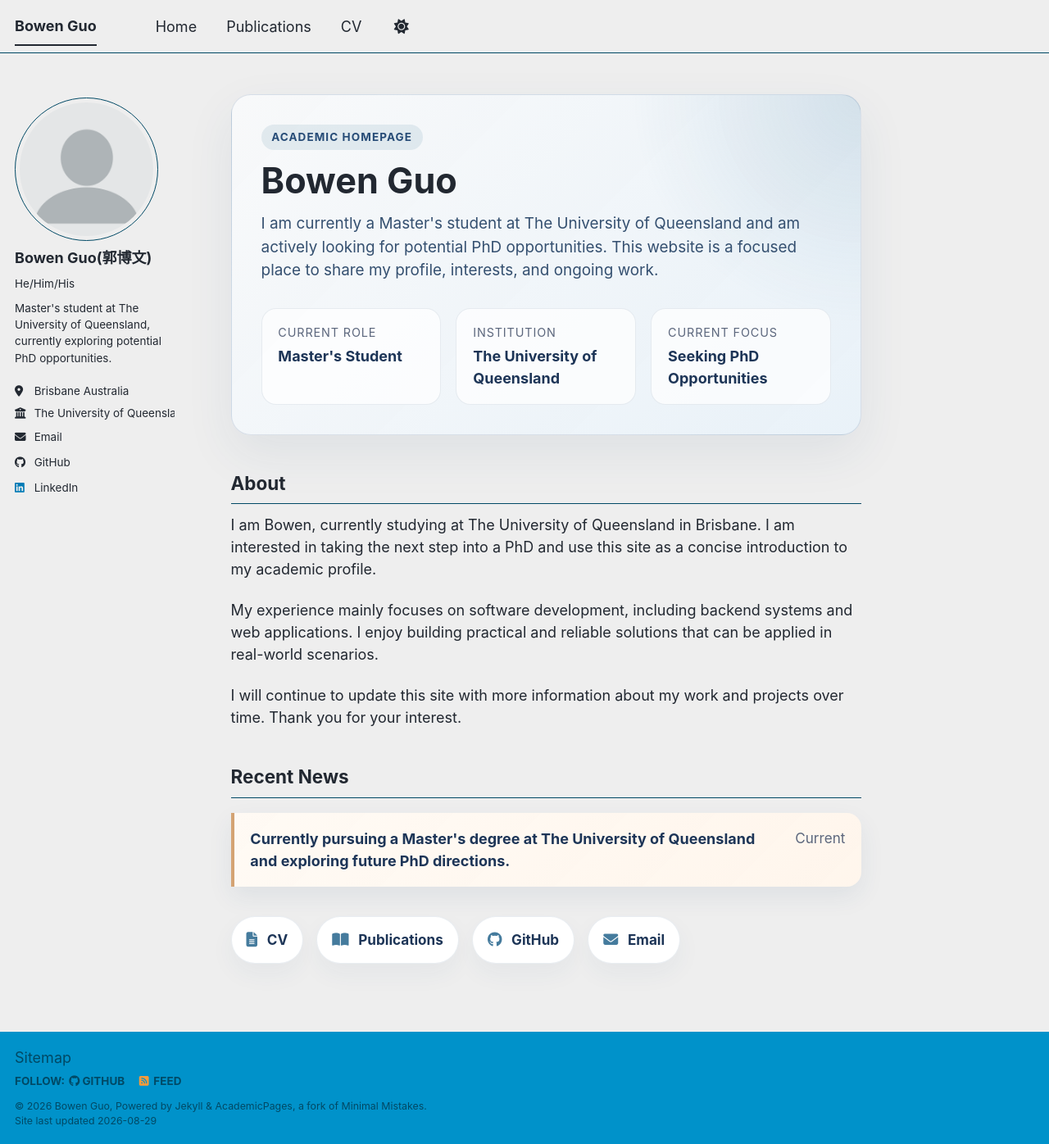
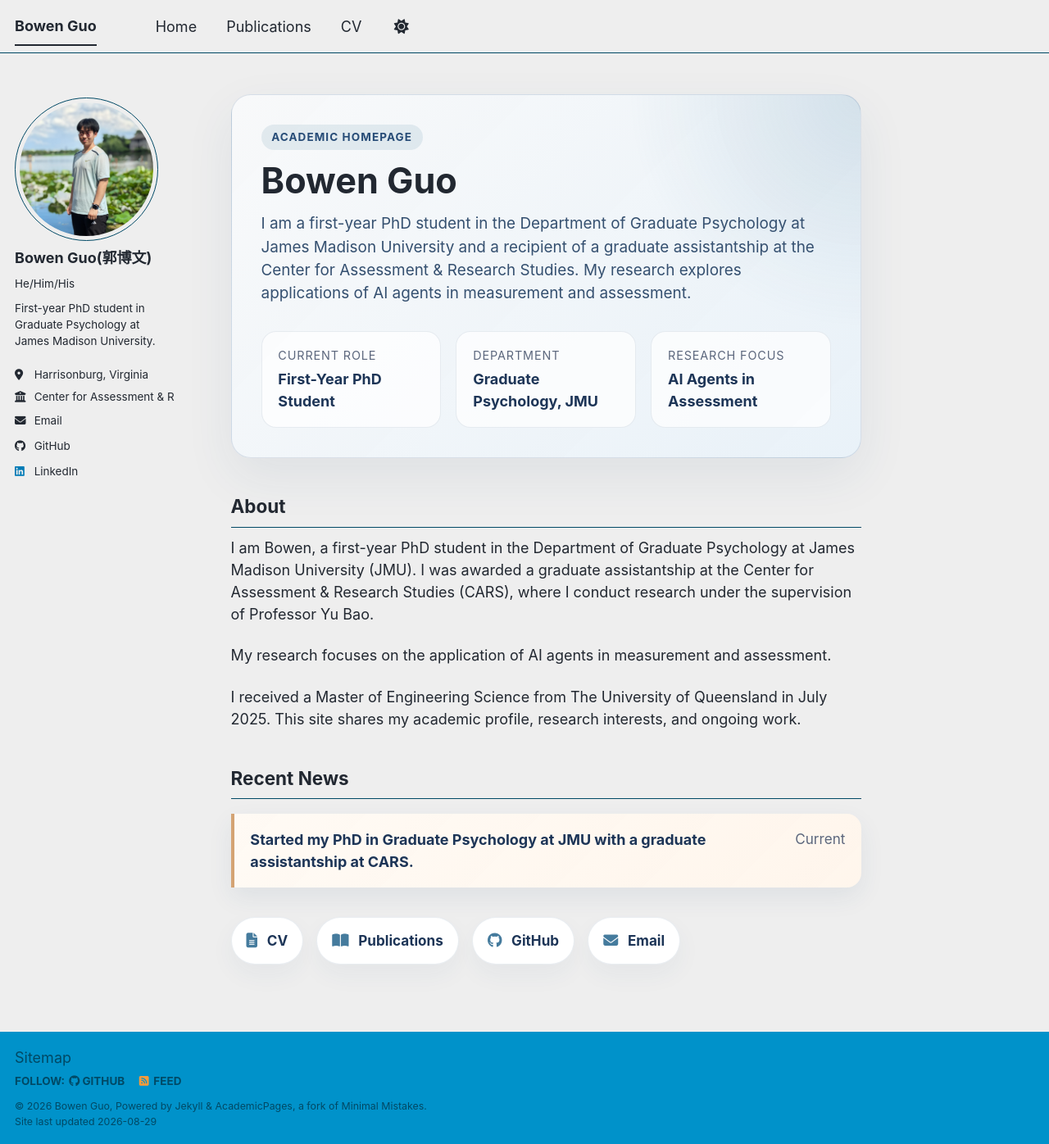
Before and after one commit to WithoutBug8/WithoutBug8.github.io, a Jekyll site: the page built from _pages/about.md, in a window 1280 px wide and 1396 px high. Shown: the whole window at 82% size. Built offline with Jekyll 4.4.1, drawn with Linux system fonts in a browser that asks for light colours; a script bundle is joined from its source files by our own code; library files that are not in the unit come from our copies.

Commit message:
Update new info

```diff
--- a/_config.yml
+++ b/_config.yml
@@ -23,12 +23,12 @@ repository               : "academicpages/academicpages.github.io"
 #               Additional customization can be done by editing /_includes/author-profile.html
 author:
   # Biographic information
-  avatar           : "profile.png"
+  avatar           : "selfie.JPG"
   name             : "Bowen Guo(郭博文)"
   pronouns         : "He/Him/His"
-  location         : "Brisbane Australia"
-  employer         : "The University of Queensland"
-  bio              : "Master's student at The University of Queensland, currently exploring potential PhD opportunities."
+  location         : "Harrisonburg, Virginia"
+  employer         : "Center for Assessment & Research Studies, James Madison University"
+  bio              : "First-year PhD student in Graduate Psychology at James Madison University."
   uri              : # URL
   email            : "vn84t6@dukes.jmu.edu"
 
--- a/_pages/about.md
+++ b/_pages/about.md
@@ -11,39 +11,39 @@ redirect_from:
   <span class="home-hero__eyebrow">Academic Homepage</span>
   <h1 class="home-hero__title">Bowen Guo</h1>
   <p class="home-hero__lead">
-    I am currently a Master's student at The University of Queensland and am actively looking for potential PhD opportunities.
-    This website is a focused place to share my profile, interests, and ongoing work.
+    I am a first-year PhD student in the Department of Graduate Psychology at James Madison University and a recipient of a graduate assistantship at the Center for Assessment &amp; Research Studies.
+    My research explores applications of AI agents in measurement and assessment.
   </p>
 
   <div class="quick-facts">
     <div class="quick-facts__item">
       <span class="quick-facts__label">Current Role</span>
-      <span class="quick-facts__value">Master's Student</span>
+      <span class="quick-facts__value">First-Year PhD Student</span>
     </div>
     <div class="quick-facts__item">
-      <span class="quick-facts__label">Institution</span>
-      <span class="quick-facts__value">The University of Queensland</span>
+      <span class="quick-facts__label">Department</span>
+      <span class="quick-facts__value">Graduate Psychology, JMU</span>
     </div>
     <div class="quick-facts__item">
-      <span class="quick-facts__label">Current Focus</span>
-      <span class="quick-facts__value">Seeking PhD Opportunities</span>
+      <span class="quick-facts__label">Research Focus</span>
+      <span class="quick-facts__value">AI Agents in Assessment</span>
     </div>
   </div>
 </section>
 
 ## About
 
-I am Bowen, currently studying at The University of Queensland in Brisbane. I am interested in taking the next step into a PhD and use this site as a concise introduction to my academic profile.
+I am Bowen, a first-year PhD student in the Department of Graduate Psychology at James Madison University (JMU). I was awarded a graduate assistantship at the Center for Assessment &amp; Research Studies (CARS), where I conduct research under the supervision of Professor Yu Bao.
 
-My experience mainly focuses on software development, including backend systems and web applications. I enjoy building practical and reliable solutions that can be applied in real-world scenarios.
+My research focuses on the application of AI agents in measurement and assessment.
 
-I will continue to update this site with more information about my work and projects over time. Thank you for your interest.
+I received a Master of Engineering Science from The University of Queensland in July 2025. This site shares my academic profile, research interests, and ongoing work.
 
 ## Recent News
 
 <div class="news-list">
   <div class="news-card news-card--highlight">
-    <p class="news-card__title">Currently pursuing a Master's degree at The University of Queensland and exploring future PhD directions.</p>
+    <p class="news-card__title">Started my PhD in Graduate Psychology at JMU with a graduate assistantship at CARS.</p>
     <span class="news-card__date">Current</span>
   </div>
 </div>
--- a/_sass/layout/_sidebar.scss
+++ b/_sass/layout/_sidebar.scss
@@ -144,8 +144,7 @@
   display: table-cell;
   vertical-align: top;
   width: 36px;
-  // set width only, for non-square avatars
-  // height: 36px;
+  height: 36px;
 
   @include breakpoint($large) {
     display: block;
@@ -154,10 +153,14 @@
   }
 
   img {
-    max-width: 175px;
+    width: 36px;
+    height: 36px;
+    object-fit: cover;
     border-radius: 50%;
 
     @include breakpoint($large) {
+      width: 175px;
+      height: 175px;
       padding: 5px;
       border: 1px solid var(--global-border-color);
     }
```
Also changed, not shown: _pages/cv.md (+4 -2 lines), images/selfie.JPG (added).
